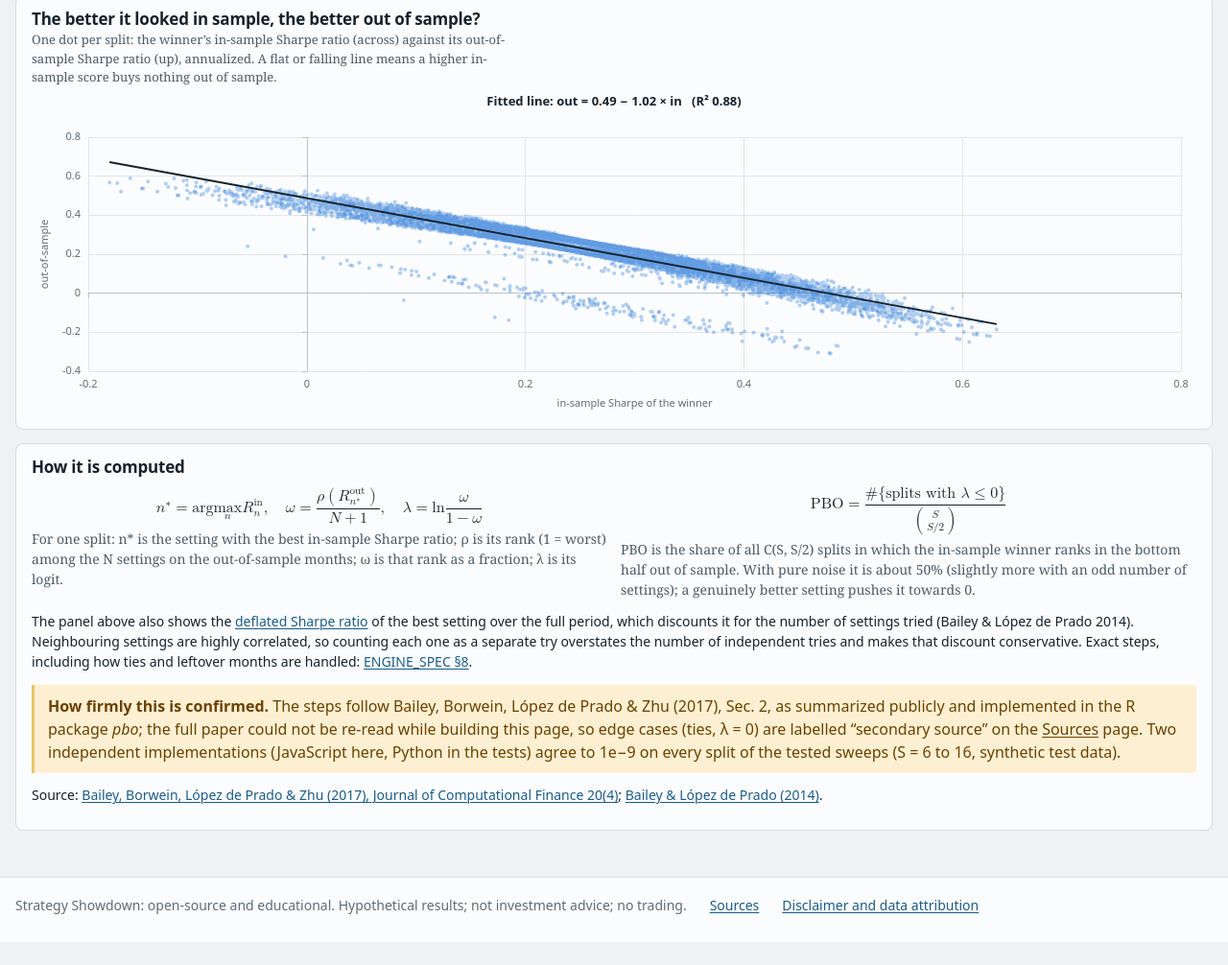
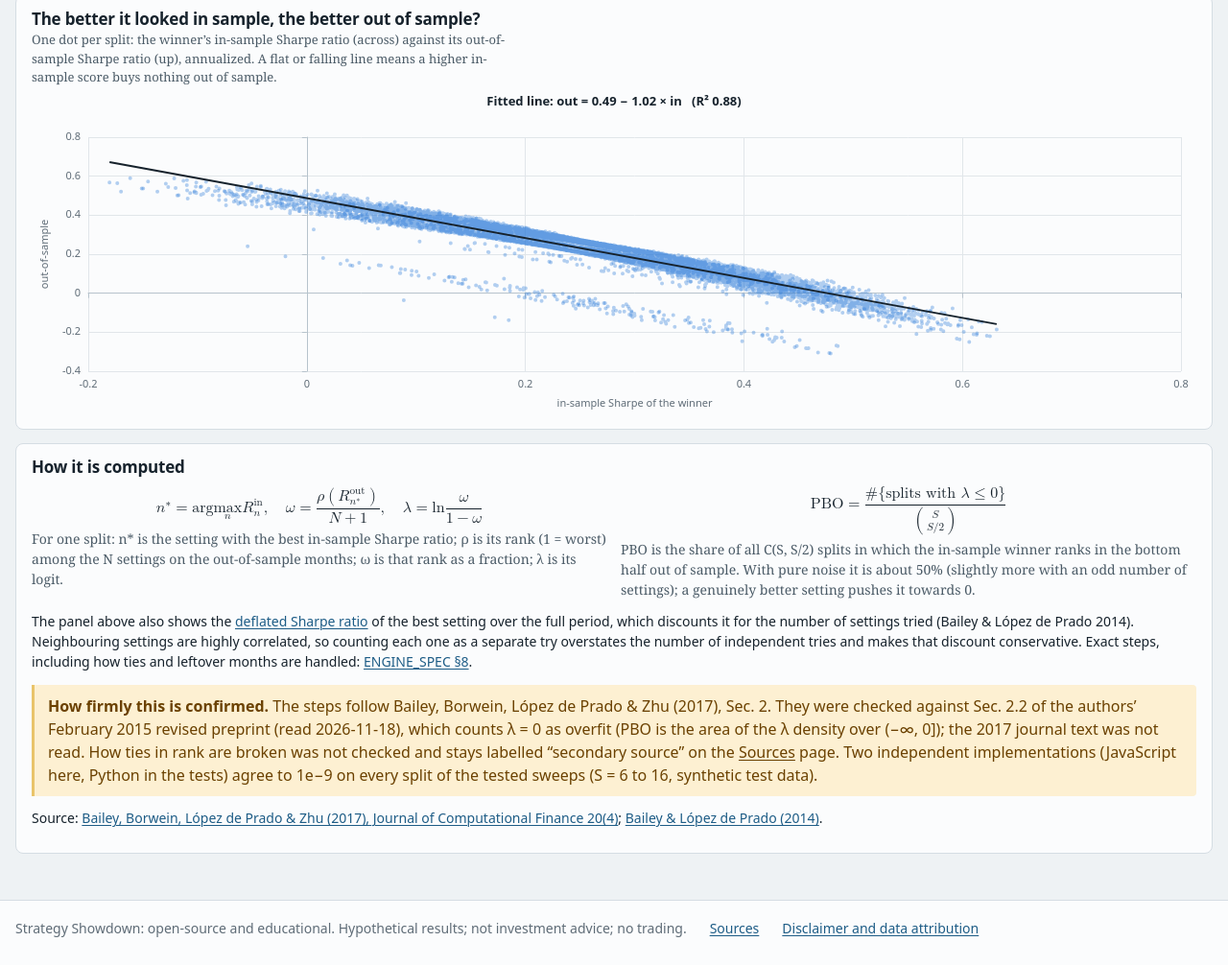
Before and after one commit to Normansrule/strategy-showdown, an Electron app: page docs/overfitting.html in a window 1280 px wide. Shown: the part 1929-2935 px from the top of the page at 96% size. Before the commit the page ends 2911 px from the top, so only its background shows below. Drawn offline with nearby package versions, Linux system fonts and the light colour scheme; no server answers.

Commit message:
Overfitting page: state what was checked in the PBO preprint
Co-Authored-By: Claude Opus 5.5 <noreply@anthropic.com>
Claude-Session: https://claude.ai/code/session_01ThWvxvzUB6zcQuUn8ahAqw

```diff
--- a/docs/overfitting.html
+++ b/docs/overfitting.html
@@ -123,7 +123,7 @@
             <div class="eq"><div id="eq-pbo"></div><p class="eq__where">PBO is the share of all C(S, S/2) splits in which the in-sample winner ranks in the bottom half out of sample. With pure noise it is about 50% (slightly more with an odd number of settings); a genuinely better setting pushes it towards 0.</p></div>
           </div>
           <p class="small">The panel above also shows the <a href="metrics.html">deflated Sharpe ratio</a> of the best setting over the full period, which discounts it for the number of settings tried (Bailey &amp; López de Prado 2014). Neighbouring settings are highly correlated, so counting each one as a separate try overstates the number of independent tries and makes that discount conservative. Exact steps, including how ties and leftover months are handled: <a href="https://github.com/Normansrule/strategy-showdown/blob/main/docs/ENGINE_SPEC.md#8-probability-of-backtest-overfitting-docsengineoverfitjs">ENGINE_SPEC §8</a>.</p>
-          <div class="callout callout--caution" role="note"><p><b>How firmly this is confirmed.</b> The steps follow Bailey, Borwein, López de Prado &amp; Zhu (2017), Sec. 2, as summarized publicly and implemented in the R package <i>pbo</i>; the full paper could not be re-read while building this page, so edge cases (ties, λ = 0) are labelled “secondary source” on the <a href="sources.html">Sources</a> page. Two independent implementations (JavaScript here, Python in the tests) agree to 1e−9 on every split of the tested sweeps (S = 6 to 16, synthetic test data).</p></div>
+          <div class="callout callout--caution" role="note"><p><b>How firmly this is confirmed.</b> The steps follow Bailey, Borwein, López de Prado &amp; Zhu (2017), Sec. 2. They were checked against Sec. 2.2 of the authors’ February 2015 revised preprint (read 2026-11-18), which counts λ = 0 as overfit (PBO is the area of the λ density over (−∞, 0]); the 2017 journal text was not read. How ties in rank are broken was not checked and stays labelled “secondary source” on the <a href="sources.html">Sources</a> page. Two independent implementations (JavaScript here, Python in the tests) agree to 1e−9 on every split of the tested sweeps (S = 6 to 16, synthetic test data).</p></div>
           <p class="small">Source: <a href="sources.html#ref-bailey2017pbo">Bailey, Borwein, López de Prado &amp; Zhu (2017), Journal of Computational Finance 20(4)</a>; <a href="sources.html#ref-bailey2014deflated">Bailey &amp; López de Prado (2014)</a>.</p>
         </section>
       </div>
```
